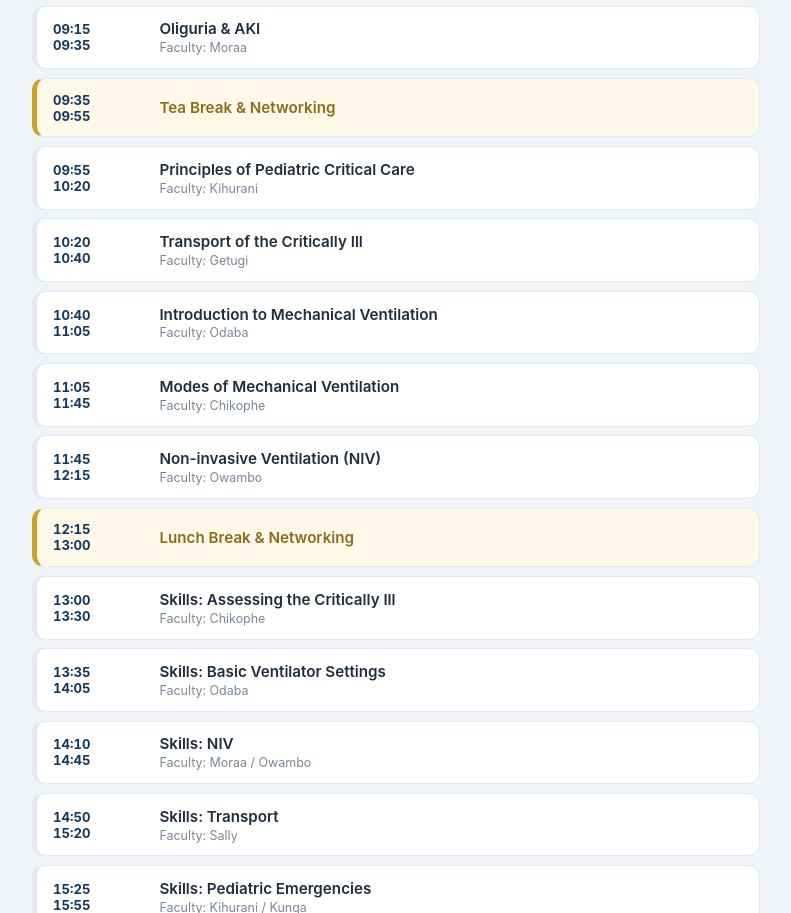
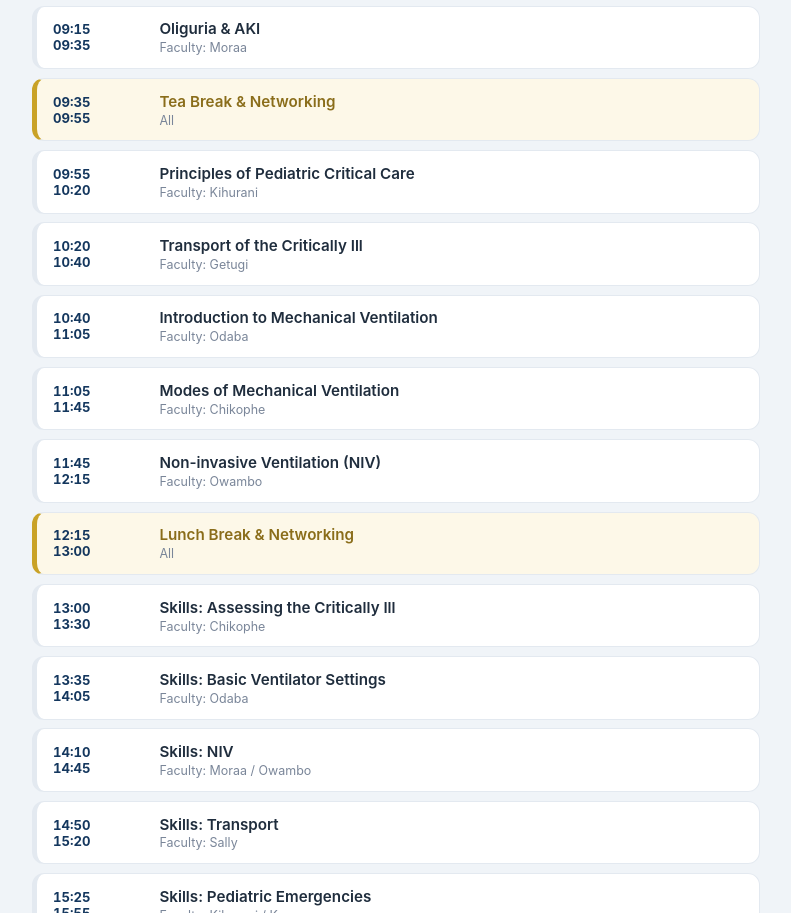
Before and after one commit to chiz720/basic-program, a plain HTML site: page index.html in a window 1280 px wide. Shown: the part 818-1731 px from the top of the page, without its empty margins (244-1035 px from the left). Drawn offline with Linux system fonts and the light colour scheme.

Commit message:
Label Day 1 tea and lunch breaks with All
Co-Authored-By: Claude Fable 5 <noreply@anthropic.com>

```diff
--- a/index.html
+++ b/index.html
@@ -278,13 +278,13 @@ const DAYS = [
       ["08:15","08:45","Shock","Moraa"],
       ["08:45","09:15","Sepsis","Kunga"],
       ["09:15","09:35","Oliguria & AKI","Moraa"],
-      ["09:35","09:55","Tea Break & Networking","",true],
+      ["09:35","09:55","Tea Break & Networking","All",true],
       ["09:55","10:20","Principles of Pediatric Critical Care","Kihurani"],
       ["10:20","10:40","Transport of the Critically Ill","Getugi"],
       ["10:40","11:05","Introduction to Mechanical Ventilation","Odaba"],
       ["11:05","11:45","Modes of Mechanical Ventilation","Chikophe"],
       ["11:45","12:15","Non-invasive Ventilation (NIV)","Owambo"],
-      ["12:15","13:00","Lunch Break & Networking","",true],
+      ["12:15","13:00","Lunch Break & Networking","All",true],
       ["13:00","13:30","Skills: Assessing the Critically Ill","Chikophe"],
       ["13:35","14:05","Skills: Basic Ventilator Settings","Odaba"],
       ["14:10","14:45","Skills: NIV","Moraa / Owambo"],
```
